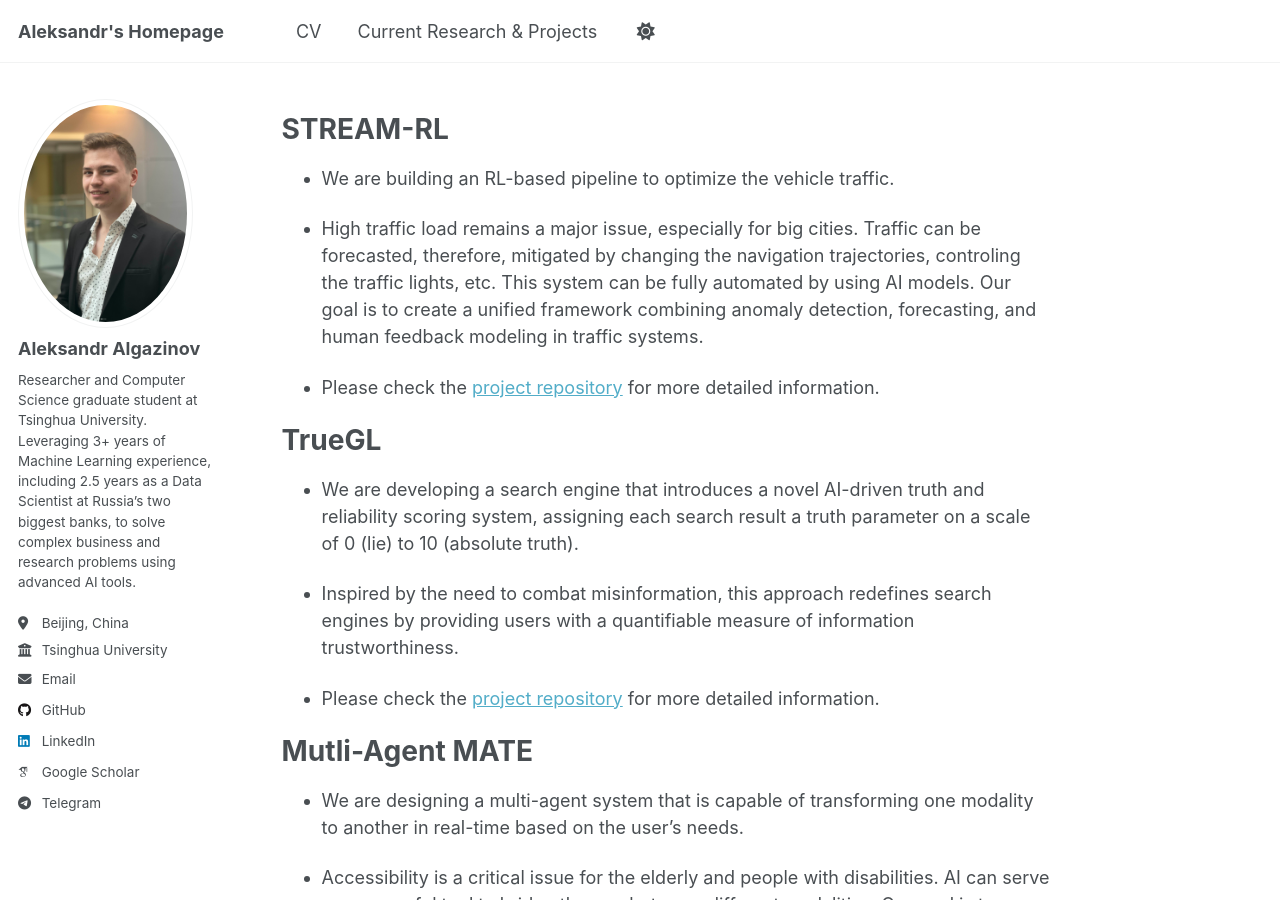
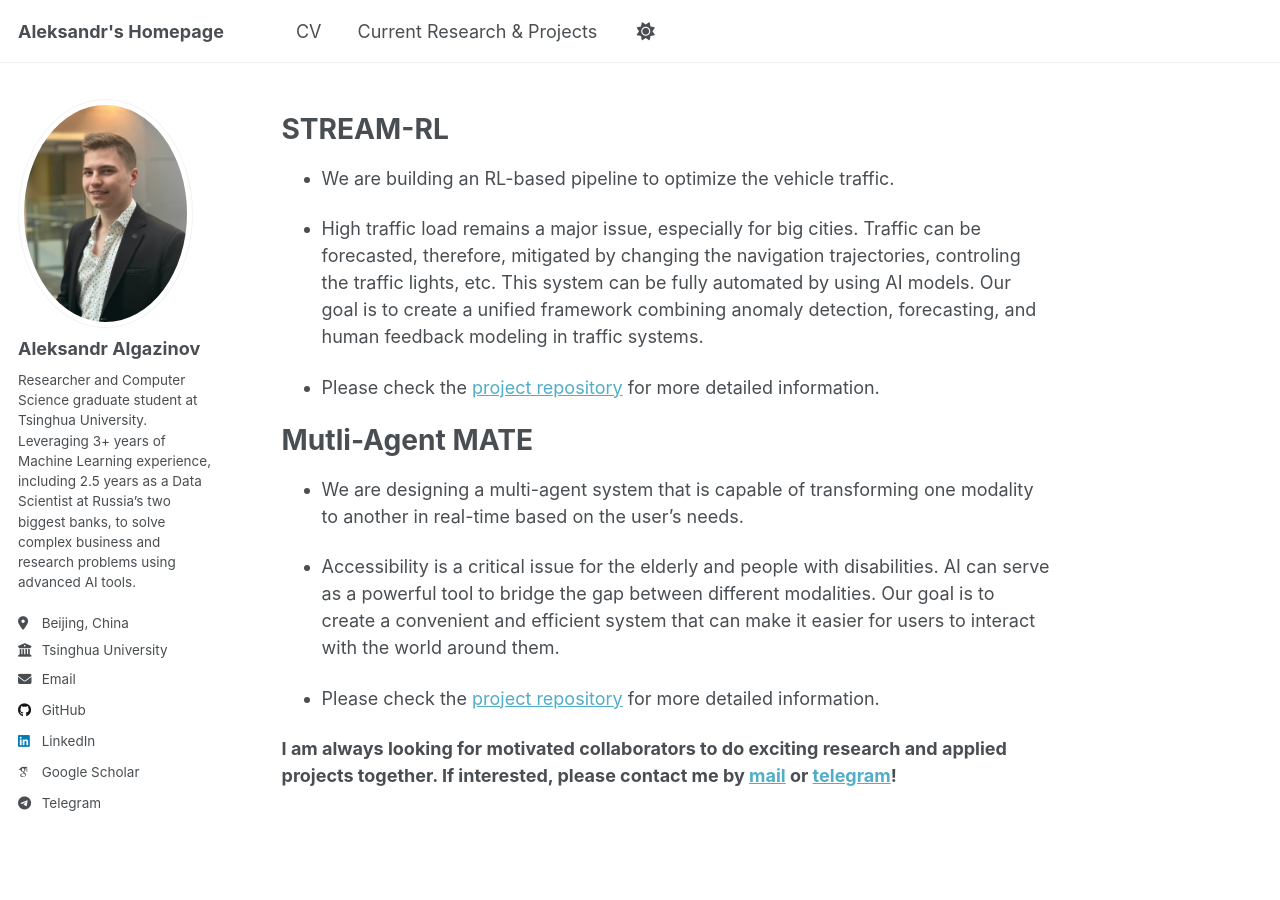
Before and after one commit to AlgazinovAleksandr/AlgazinovAleksandr.github.io, a Jekyll site: the page built from _pages/research_and_projects.md, in a window 1280 px wide and 900 px high. Built offline with Jekyll 4.4.1, drawn with Linux system fonts in a browser that asks for light colours; some web fonts are replaced.

Commit message:
Minor Updates

```diff
--- a/_pages/research_and_projects.md
+++ b/_pages/research_and_projects.md
@@ -13,13 +13,13 @@
 
 + Please check the [project repository](https://github.com/AlgazinovAleksandr/STREAM-RL) for more detailed information.
 
-# TrueGL
+<!-- # TrueGL
 
 + We are developing a search engine that introduces a novel AI-driven truth and reliability scoring system, assigning each search result a truth parameter on a scale of 0 (lie) to 10 (absolute truth).
 
 + Inspired by the need to combat misinformation, this approach redefines search engines by providing users with a quantifiable measure of information trustworthiness.
 
-+ Please check the [project repository](https://github.com/AlgazinovAleksandr/TrueGL) for more detailed information.
++ Please check the [project repository](https://github.com/AlgazinovAleksandr/TrueGL) for more detailed information. -->
 
 # Mutli-Agent MATE
 
```
Also changed, not shown: _pages/about.md (+1 -1 lines).
